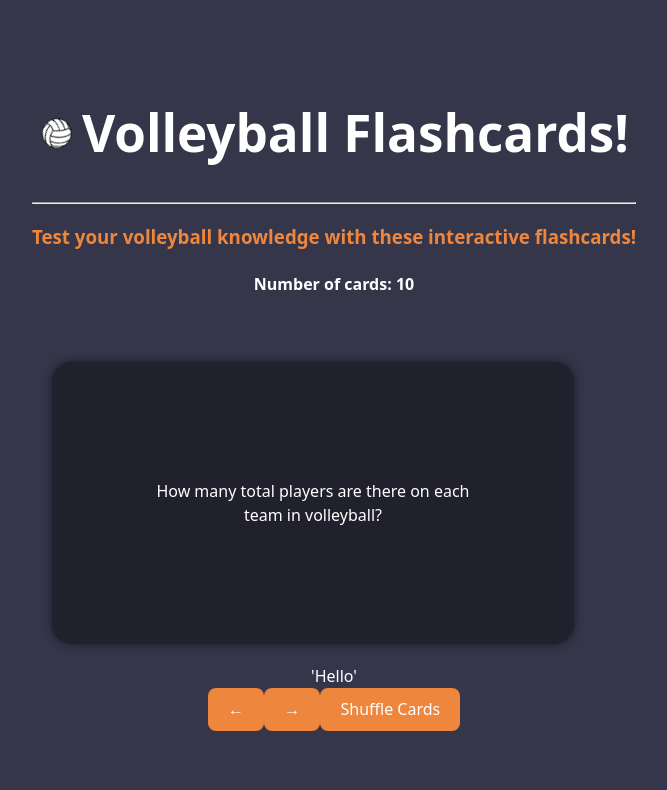
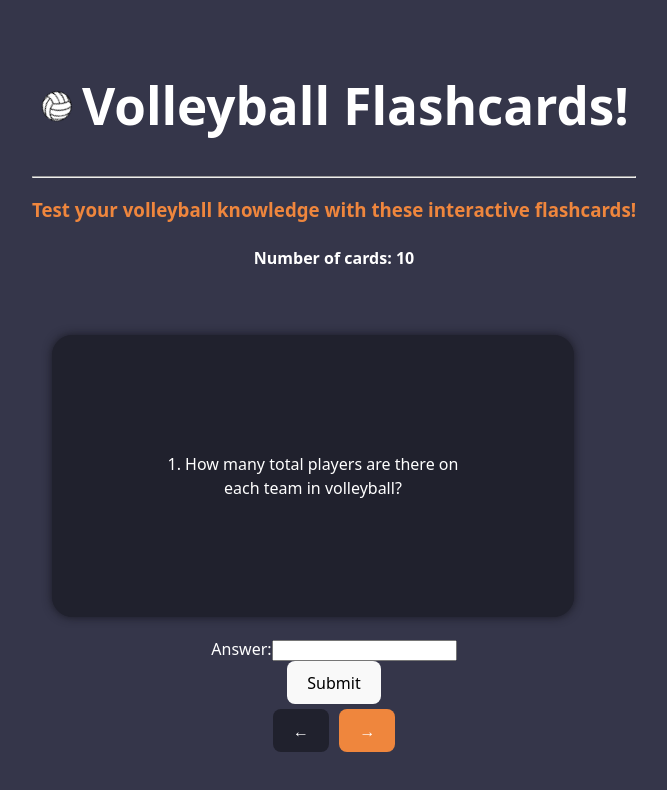
Before and after one commit to Bran7astic/Flashcards-, a React (Vite) app: page / in a window 1280 px wide. Shown: the top 790 px of the page, without its empty margins (306-973 px from the left). Built offline with nearby package versions, Linux system fonts and the light colour scheme.

Commit message:
feat: added functionality to next/prev buttons, and added conditional styling

```diff
--- a/src/ActionContext.jsx
+++ b/src/ActionContext.jsx
@@ -1,4 +1,5 @@
 import { createContext, useState } from "react";
+import { cardSet } from "./questions";
 
 export const ActionContext = createContext();
 
@@ -7,8 +8,19 @@ export const ActionProvider = ({ children }) => {
   const [reveal, setReveal] = useState(false);
 
   const nextCard = () => {
-    setIndex(Math.floor(Math.random() * 10));
-    setReveal(false);
+    console.log(index)
+    if (index < cardSet.length-1) {
+        setIndex(index + 1);
+        setReveal(false);
+    }
+  };
+
+  const prevCard = () => {
+    console.log(index)
+    if (index > 0) {
+        setIndex(index - 1);
+        setReveal(false);
+    }
   };
 
   const toggleCard = () => {
@@ -17,7 +29,7 @@ export const ActionProvider = ({ children }) => {
   };
 
   return (
-    <ActionContext.Provider value={{index, nextCard, toggleCard}}>
+    <ActionContext.Provider value={{index, reveal, nextCard, prevCard, toggleCard}}>
         {children}
     </ActionContext.Provider>
   );
--- a/src/App.css
+++ b/src/App.css
@@ -38,7 +38,14 @@
   justify-content: center;
 }
 
-.nextButton{
+.button{
   background-color: #ef863d;
+  margin: 5px;
   color: white;
 }
+
+.controls{
+  margin: 0 auto;
+  display: flex;
+  justify-content: space-evenly;
+}
--- a/src/App.jsx
+++ b/src/App.jsx
@@ -20,7 +20,7 @@ function App() {
   return (
     <>
       <Header amount={cardSet.length} />
-      <Flashcard text={reveal ? back : front} onClick={toggleCard} />
+      <Flashcard text={`${index+1}. ${reveal ? back : front}`}/>
       <Guess/>
       <Controls/>
     </>
--- a/src/components/Button.jsx
+++ b/src/components/Button.jsx
@@ -1,12 +1,16 @@
-import '../App.css'
+import "../App.css";
 
 function Button(props) {
-    return (
-         <button className="nextButton" onClick={props.action}>
-        {" "}
-        {props.text}
-      </button>
-    );
+
+  return (
+    <button
+      className="button"
+      onClick={props.action}
+      style={{ backgroundColor: props.active ? "#ef863d" : "#20212d" }}
+    >
+      {props.text}
+    </button>
+  );
 }
 
 export default Button;
--- a/src/components/Controls.jsx
+++ b/src/components/Controls.jsx
@@ -1,16 +1,17 @@
 import { useContext } from "react";
 import Button from "./Button";
 import { ActionContext } from "../ActionContext";
+import { cardSet } from "../questions";
 
 function Controls() {
 
-    const {nextCard} = useContext(ActionContext);
+    const {index, prevCard, nextCard} = useContext(ActionContext);
 
     return(
         <div>
-            <Button text = '←' action/>
-            <Button text = '→' action={nextCard}/>
-            <Button text = 'Shuffle Cards' action/>
+            <Button text = '←' action={prevCard} active={index>0}/>
+            <Button text = '→' action={nextCard} active={index<cardSet.length-1}/>
+            {/* <Button text = 'Shuffle Cards' action/> */}
         </div>
     );
 }
--- a/src/components/Flashcard.jsx
+++ b/src/components/Flashcard.jsx
@@ -1,8 +1,13 @@
+import { useContext } from 'react';
 import '../App.css'
+import { ActionContext } from '../ActionContext';
 
 function Flashcard(props) {
+
+    const { toggleCard } = useContext(ActionContext);
+
     return (
-        <div className = "flashcard" onClick={props.onClick}>
+        <div className = "flashcard" onClick={toggleCard}>
             <p>{props.text}</p>
         </div>
     );
--- a/src/components/Guess.tsx
+++ b/src/components/Guess.tsx
@@ -2,10 +2,12 @@ import "../App.css"
 
 function Guess() {
     return (
-        <>
-            'Hello'
+        <div>
+            Answer:
+            <input type="text" />
             <br/>
-        </>
+            <button>Submit</button>
+        </div>
     );
 }
 
```
